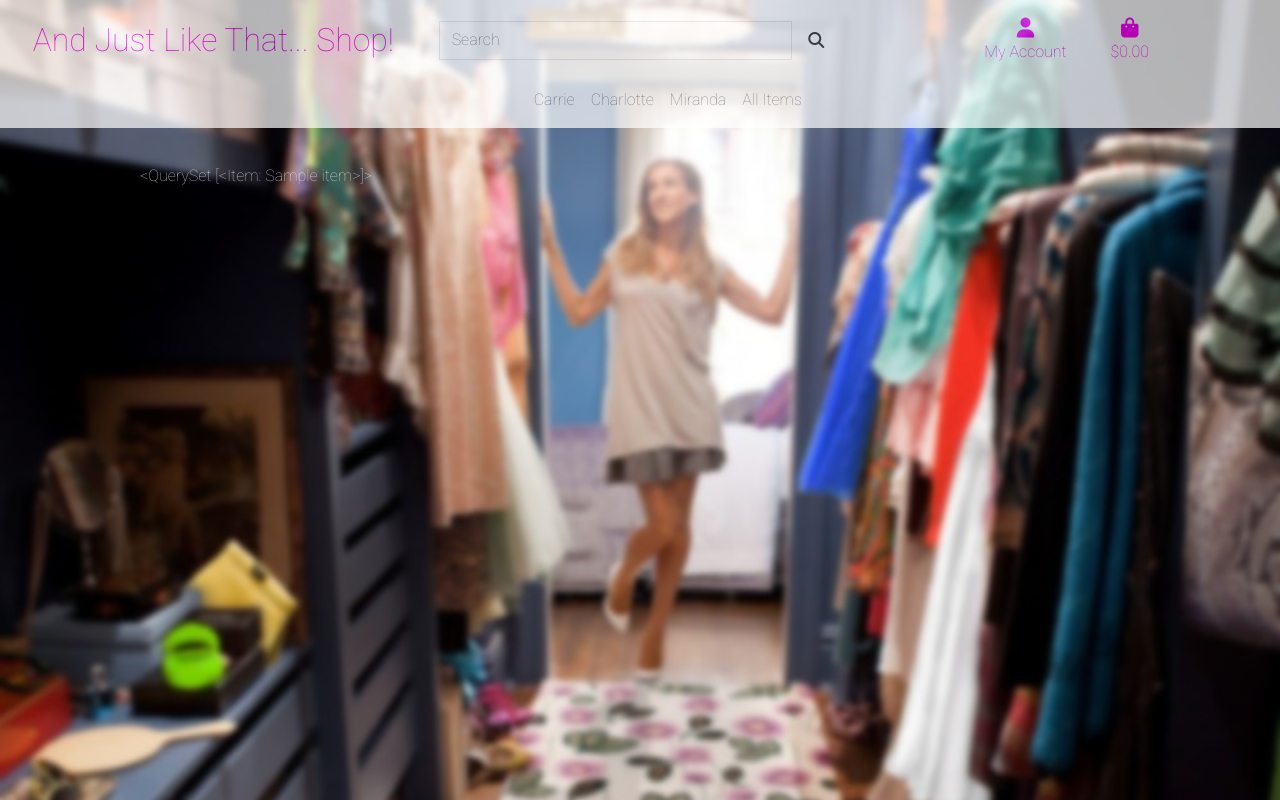
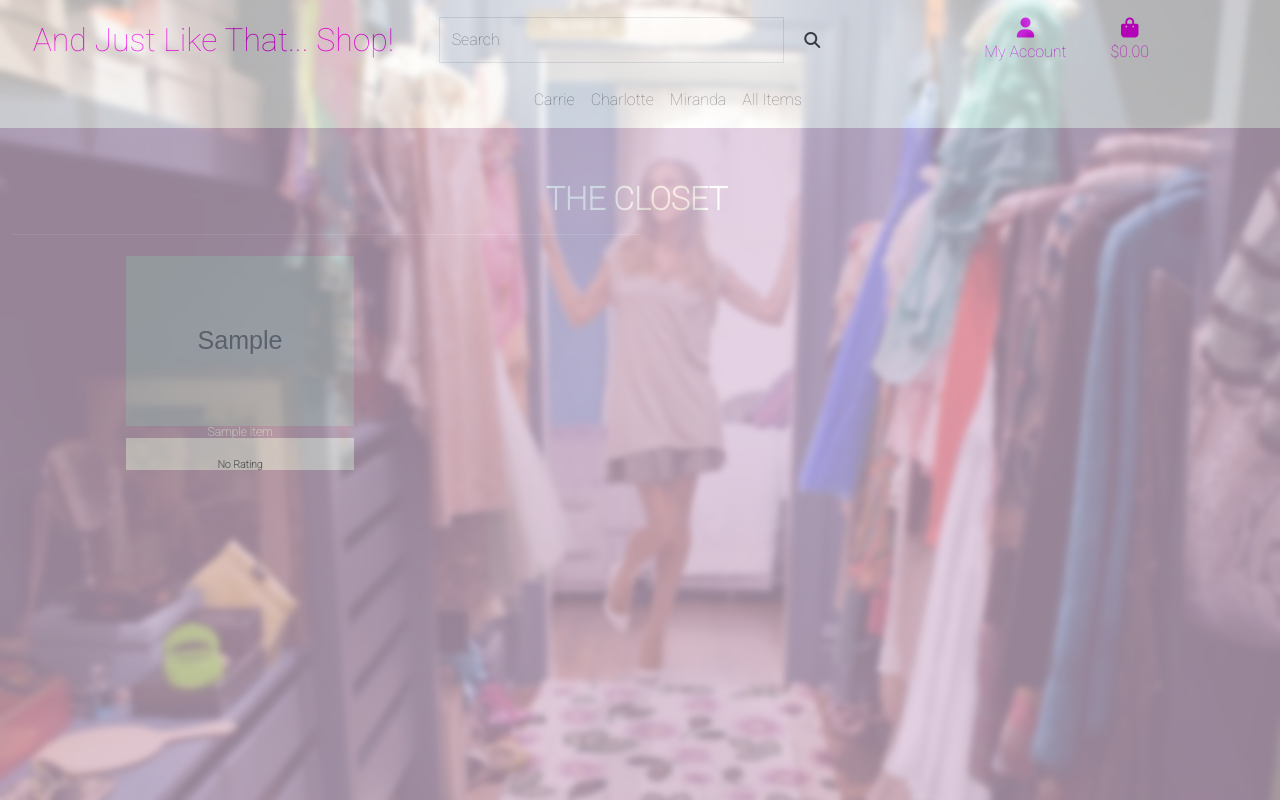
Before and after one commit to Code-Institute-Submissions/alex-1134-and_just_like_that-shop_MayResub, a Django app: page /items/ in a window 1280 px wide. Run offline with Django 3.2, Linux system fonts and the light colour scheme; tables that the repository leaves empty hold one stand-in row (values such as "Sample post"); grey boxes marked "Sample" are stand-in pictures; some libraries are stand-ins or nearby versions.

Commit message:
Divide clothing items according to screen sizes

```diff
--- a/items/templates/items/items.html
+++ b/items/templates/items/items.html
@@ -10,11 +10,79 @@
 {% endblock %}
 
 {% block content %}
-<div class="container">
-    <div class="row">
-        <div class="col">
-            {{ items }}
+<div class="layer"></div>
+    <div class="container-fluid">
+        <div class="row">
+            <div class="col text-center mt-3">
+                <h2 class="closet-font">The Closet <i class="fa-solid fa-circle-heart"></i></h2>
+                <hr class="w-50 mb-1">
+            </div>
+        </div>
+
+        <!-- iteration through items variable-->
+        <div class="row">
+            <div class="item-container col-10 offset-1">
+                <div class="row mt-1 mb-2"></div>
+                <div class="row">
+                    {% for item in items %}
+                        <div class="col-sm-6 col-md-6 col-lg-4 col-xl-3">
+                            <div class="badge h-100 border-0">
+                                {% if item.image %}
+                                <a href="">
+                                    <img class="badge-img-top img-fluid" src="{{ item.image.url }}" alt="{{ item.name }}">
+                                </a>
+                                {% else %}
+                                <a href="">
+                                    <img class="badge-img-top img-fluid" src="{{ MEDIA_URL }}noimage.png" alt="{{ item.name }}">
+                                </a>
+                                {% endif %}
+                                <div class="badge-body pb-0">
+                                    <p class="mb-0">{{ item.name }}</p>
+                                </div>
+                                <div class="badge-footer bg-white pt-0 border-0 text-left">
+                                    <div class="row">
+                                        <div class="col">
+                                            <p class="lead mb-0 text-left font-weight-bold">${{ item.price }}</p>
+                                            {% if pitem.rating %}
+                                                <small class="text-muted"><i class="fas fa-star mr-1"></i>{{ item.rating }} / 5</small>
+                                            {% else %}
+                                                <small class="text-muted">No Rating</small>
+                                            {% endif %}
+                                        </div>
+                                    </div>
+                                </div>
+                            </div>
+                        </div>
+
+                        <!-- Visibility for small and medium screens -->
+                        {% if forloop.counter|divisibleby:1 %}
+                            <div class="col-12 d-sm-none mb-5">
+                                <hr>
+                            </div>
+                        {% endif %}
+                        {% if forloop.counter|divisibleby:2 %}
+                            <div class="col-12 d-none d-sm-block d-md-block d-lg-none mb-5">
+                                <hr>
+                            </div>
+                        {% endif %}
+
+                        <!-- Visibility for small and large screens -->
+                        {% if forloop.counter|divisibleby:3 %}
+                            <div class="col-12 d-none d-lg-block d-xl-none mb-5">
+                                <hr>
+                            </div>
+                        {% endif %}
+
+                        <!-- Visibility for small and X large screens -->
+                        {% if forloop.counter|divisibleby:4 %}
+                            <div class="col-12 d-none d-xl-block mb-5">
+                                <hr>
+                            </div>
+                        {% endif %}
+                    {% endfor %}
+                </div>
+            </div>
         </div>
     </div>
-</div>
+
 {% endblock %}
--- a/static/css/base.css
+++ b/static/css/base.css
@@ -11,15 +11,6 @@ body {
     opacity: 0.7;
 }
 
-/* From Code Institute */
-.icon {
-    align-items: center;
-    display: inline-flex;
-    justify-content: center;
-    height: 1.5rem;
-    width: 1.5rem;
-}
-
 .text-logo {
     text-transform: uppercase;
 }
@@ -28,6 +19,10 @@ body {
     width: fit-content;
 }
 
+.closet-font {
+    text-transform: uppercase;
+    font-weight: 800;
+}
 .shop-now-button {
     background: #FF00FF;
     color: white;
@@ -40,6 +35,14 @@ body {
     font-weight: 900;
 }
 
+.font-awesome {
+    height: 2rem;
+    width: 2rem;
+    display: inline-flex;
+    justify-content: center;
+    align-items: center;
+}
+
 .buy-button:hover,
 .buy-button:active,
 .buy-button:focus,
@@ -48,6 +51,16 @@ body {
 .btn-black:focus {
     background: #222;
     color: white;
+}
+
+.layer {
+    background: #D8BFD8;
+    position: fixed;
+    height: 100%;
+	width: 100%;
+	top: 0;
+	left: 0;
+	z-index: -1;
 }
 
 .text-fusia {
--- a/templates/base.html
+++ b/templates/base.html
@@ -53,7 +53,7 @@
                         rounded-0" type="text" name="q" placeholder="Search!">
                         <div class="input-group-append">
                             <button class="form-control btn button-black border border-fusia rounded-0" type="submit">
-                                <span class="icon">
+                                <span class="">
                                     <i class="fas fa-search"></i>
                                 </span>
                             </button>
@@ -132,7 +132,7 @@
                         <input class="form-control border border-fusia rounded-0" type="text" name="q" placeholder="Search">
                         <div class="input-group-append">
                             <button class="form-control btn btn-black rounded-0" type="submit">
-                                <span class="icon">
+                                <span class="font-awesome">
                                   <i class="fas fa-search"></i>
                                 </span>
                             </button>
```
